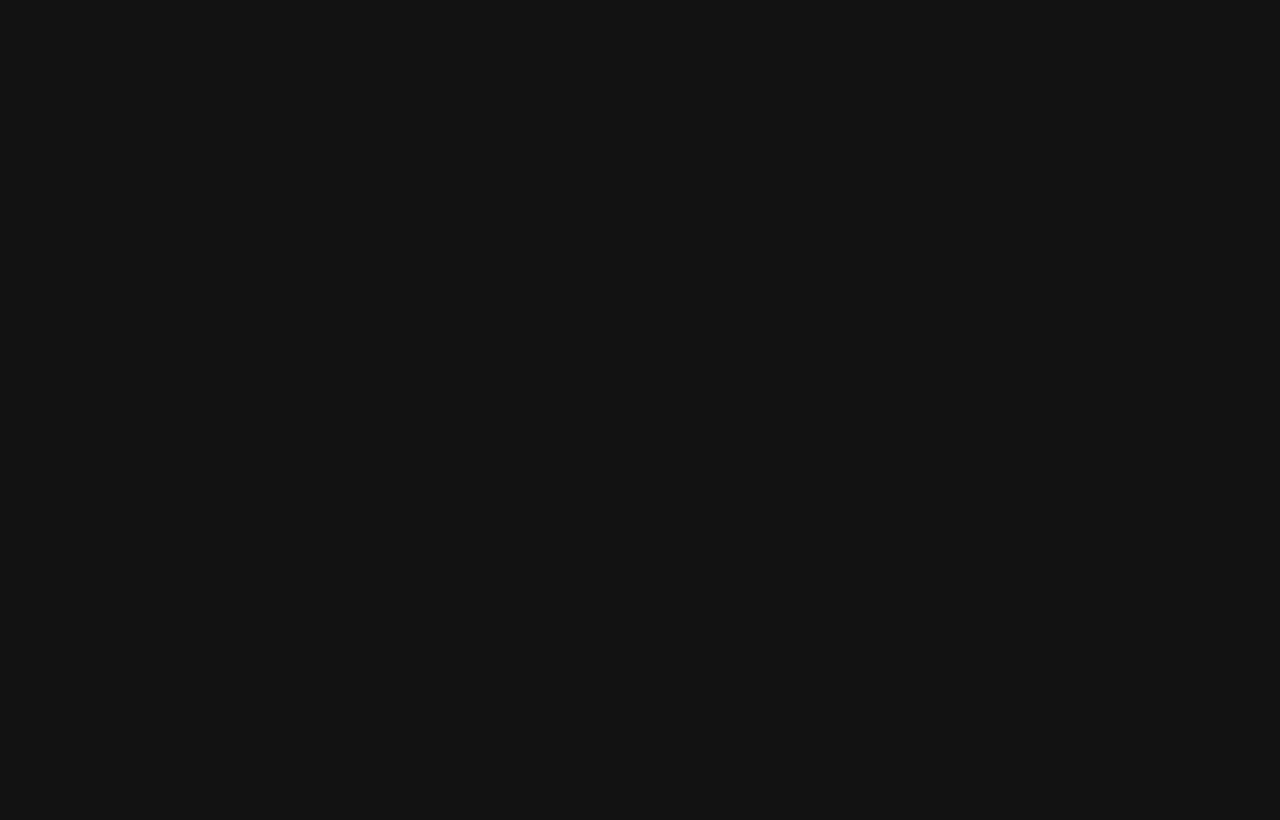
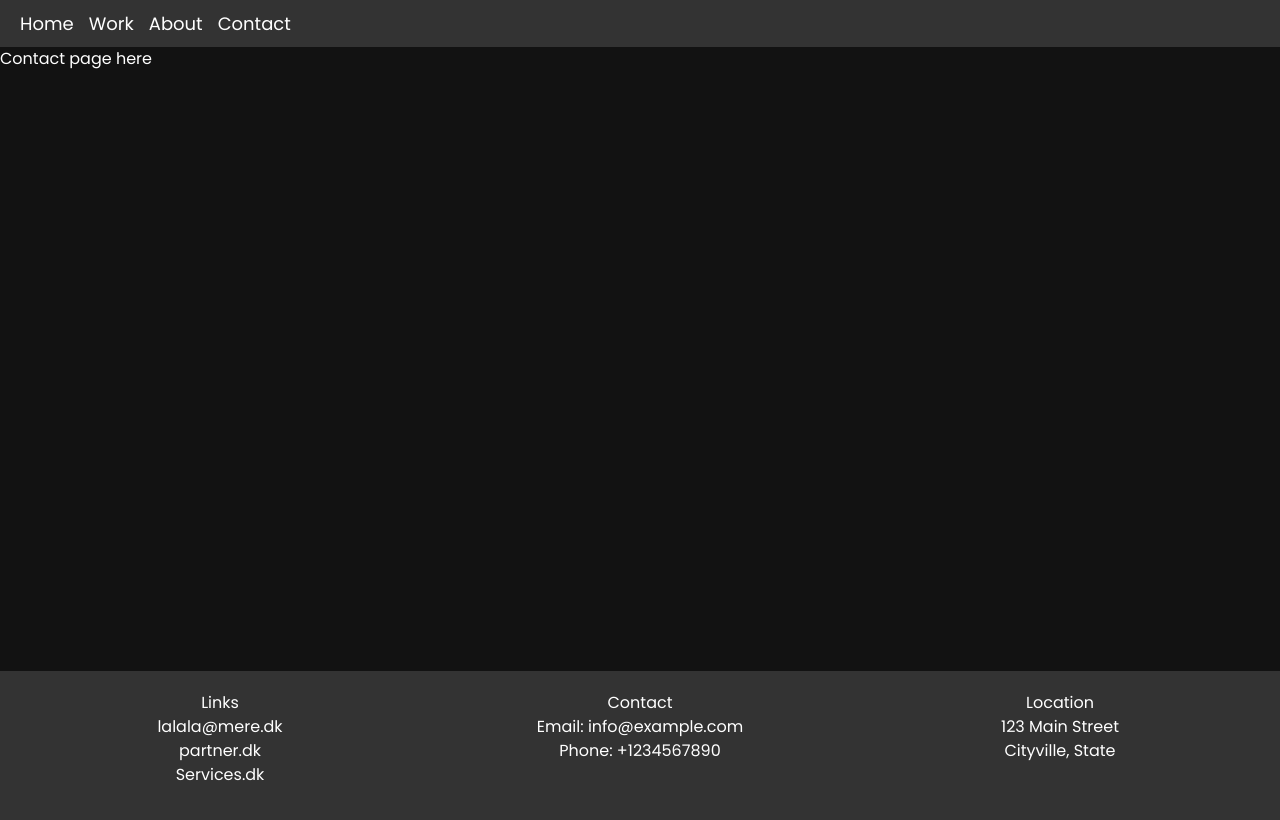
Before and after one commit to Eon4/ReactPortfBeta, a React (Vite) app in the folder portfolie/: page /contact in a window 1280 px wide. Before the commit this address had no page. Shown: the top 820 px of the page. Built offline with nearby package versions, Linux system fonts and the light colour scheme.

Commit message:
contact page

```diff
--- a/portfolie/src/App.jsx
+++ b/portfolie/src/App.jsx
@@ -3,8 +3,8 @@ import { MainLayout } from "./layout/MainLayout";
 import { HomePage } from "./pages/HomePage/HomePage";
 import { AboutPage } from "./pages/AboutPage/AboutPage";
 import { Work } from "./pages/Work/work";
+import { Contact } from "./pages/Contact/contact";
 // import { NotFoundPage } from "./pages/NotFoundPage";
-
 
 function App() {
   return (
@@ -14,6 +14,7 @@ function App() {
             <Route index element={<HomePage/>}/>
             <Route path="/work" element={<Work/>}/>
             <Route path="/about" element={<AboutPage/>}/>
+            <Route path="/contact" element={<Contact/>}/>
             {/* <Route path="*" element={<NotFoundPage/>}/> */}
           </Route>
         </Routes>
--- /dev/null
+++ b/portfolie/src/pages/Contact/contact.jsx
@@ -0,0 +1,8 @@
+
+import style from "../Contact/contact.module.scss";
+
+export const Contact = () => {
+  return (
+<h4>Contact page here</h4>
+  );
+};
```
Also changed, not shown: portfolie/src/pages/Contact/contact.module.scss (added).
